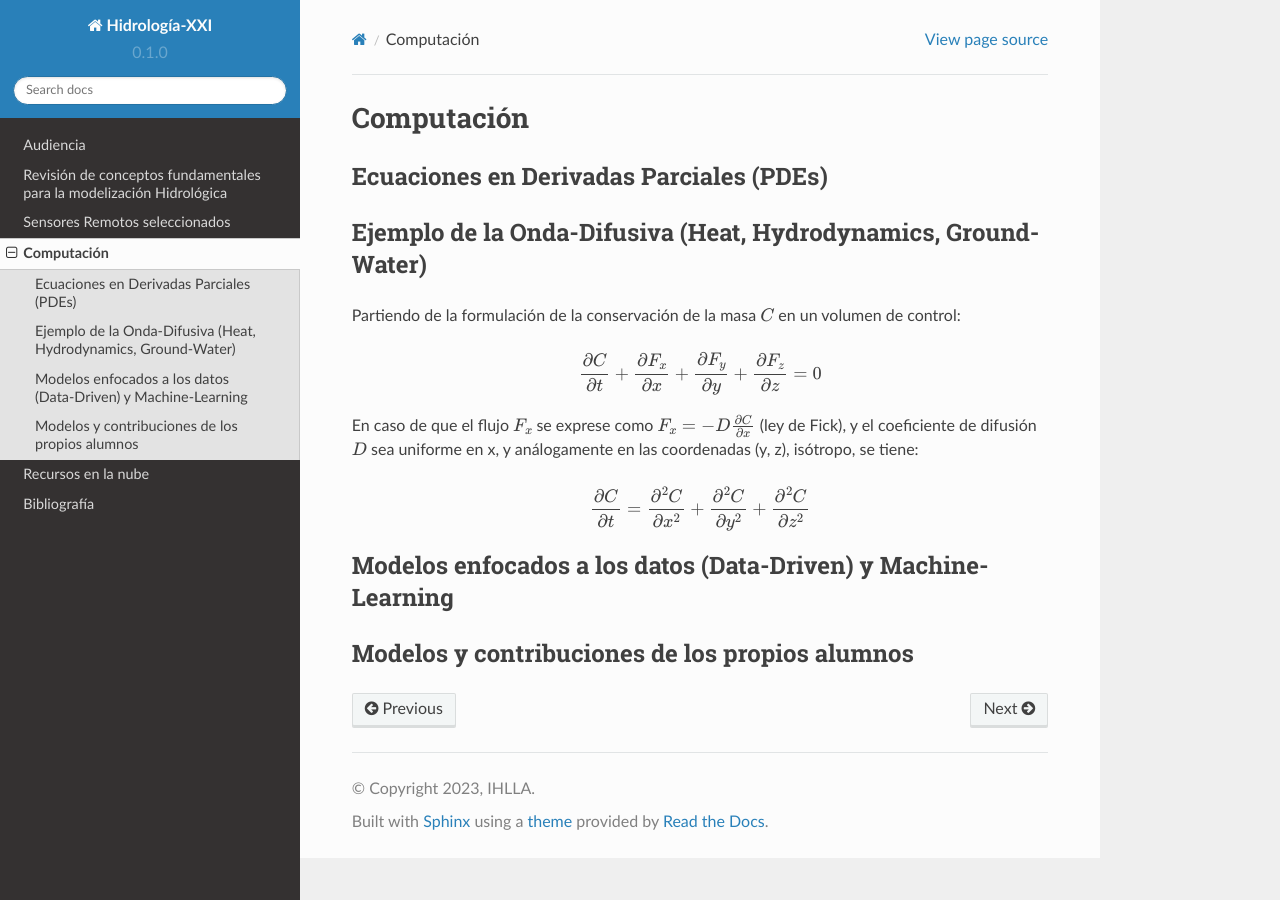
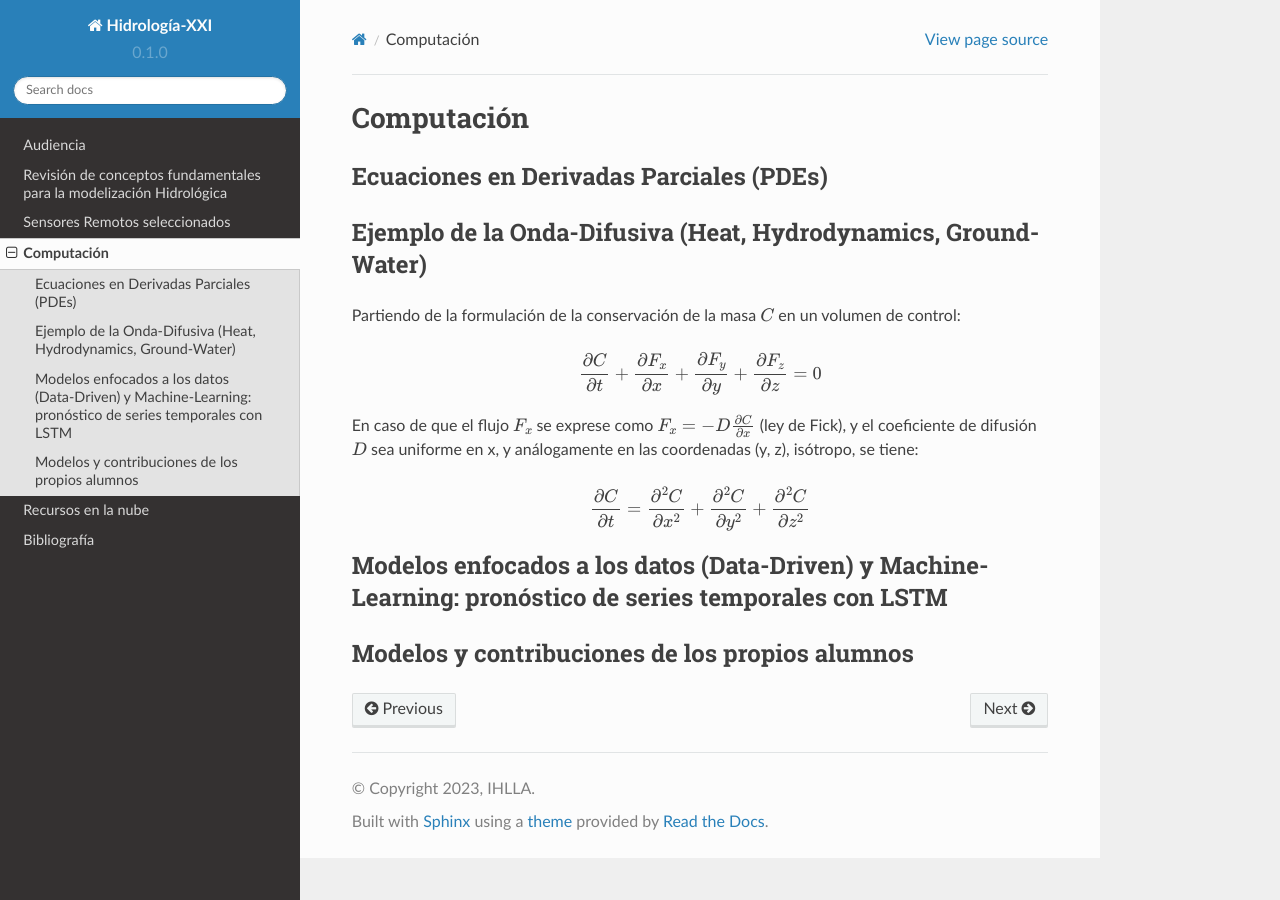
Before and after one commit to ivillamadrid/HidrologiaXXI, a Sphinx documentation site: the page built from docs/source/computacion.rst, in a window 1280 px wide. Built offline with Sphinx 7.4.7 and the Read the Docs theme 2.0.0, drawn with Linux system fonts in a browser that asks for light colours.

Commit message:
Update computacion.rst

```diff
--- a/docs/source/computacion.rst
+++ b/docs/source/computacion.rst
@@ -20,8 +20,8 @@ y el coeficiente de difusión :math:`D` sea uniforme en x, y análogamente en la
   \frac{\partial C}{\partial t}= \frac{\partial^2 C}{\partial x^2}+ \frac{\partial^2 C}{\partial y^2}+ \frac{\partial^2 C}{\partial z^2}
 
 
-Modelos enfocados a los datos (Data-Driven) y Machine-Learning
---------------------------------------------------------------
+Modelos enfocados a los datos (Data-Driven) y Machine-Learning: pronóstico de series temporales con LSTM
+--------------------------------------------------------------------------------------------------------
 
 Modelos y contribuciones de los propios alumnos
 -----------------------------------------------
```
